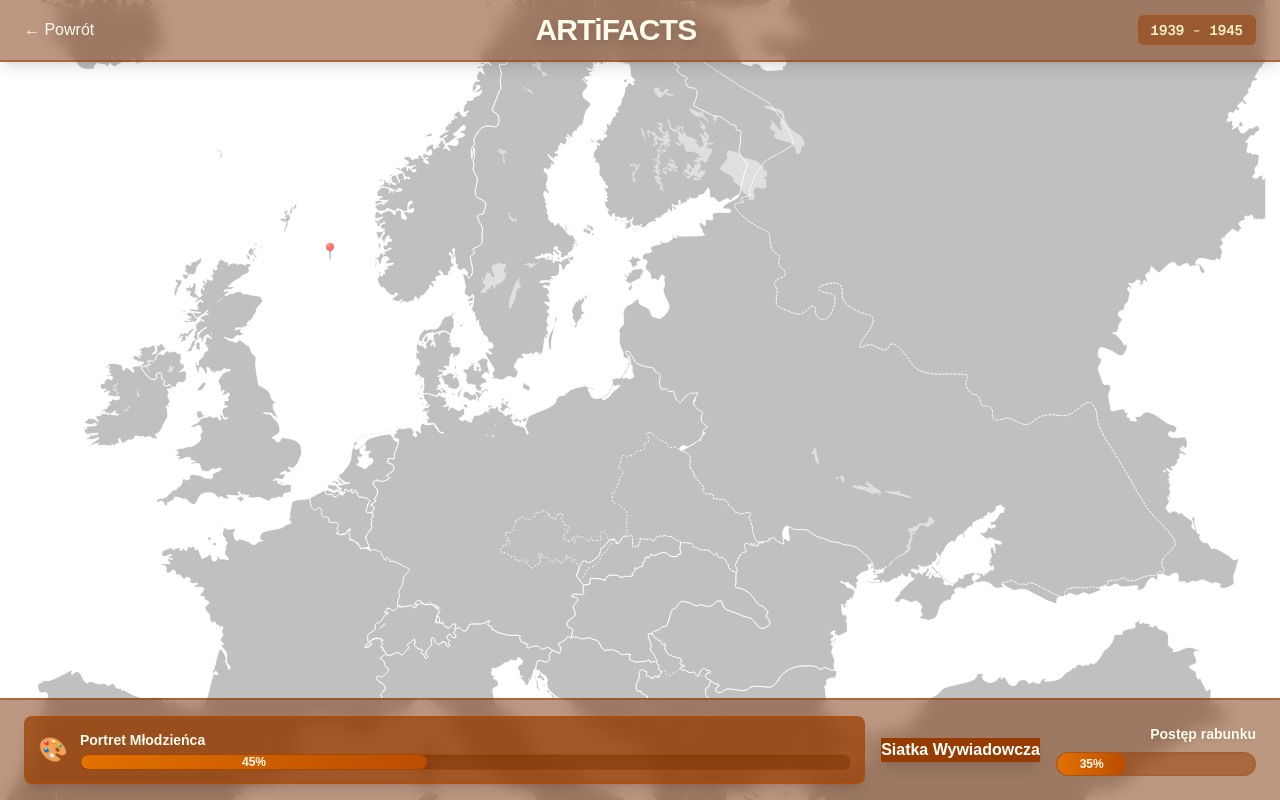
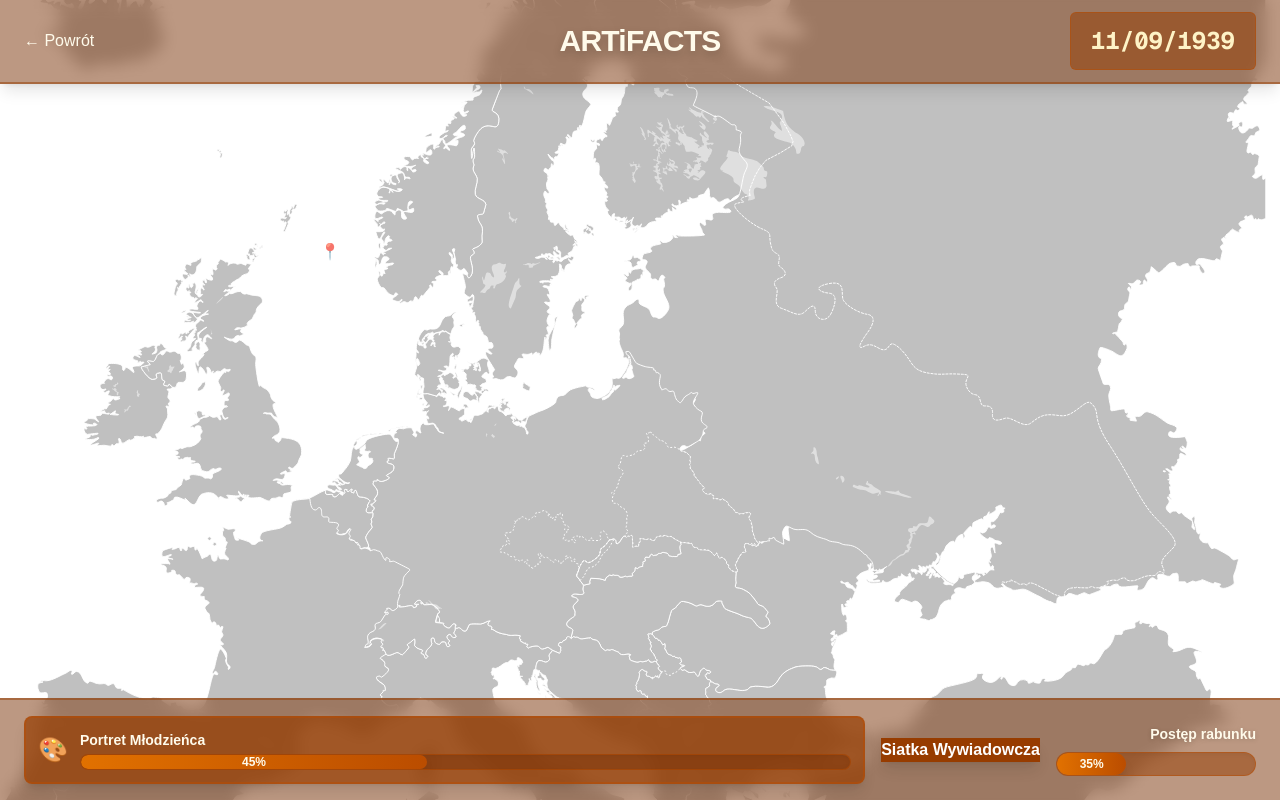
Before and after one commit to JaQubus/OneLastHack, a Next.js app: page /map in a window 1280 px wide. Built offline with nearby package versions, Linux system fonts and the light colour scheme.

Commit message:
Added timeline

```diff
--- /dev/null
+++ b/app/components/Timeline.tsx
@@ -0,0 +1,68 @@
+'use client';
+
+import { useState, useEffect } from 'react';
+
+interface TimelineProps {
+  initialDate?: Date;
+  speed?: number; // milliseconds per day
+  className?: string;
+}
+
+const Timeline = ({
+  initialDate = new Date('1939-09-01'),
+  speed = 500, // 1 second = 1 day
+  className = ''
+}: TimelineProps) => {
+  const [currentDate, setCurrentDate] = useState<Date>(initialDate);
+  const [isRunning, setIsRunning] = useState<boolean>(true);
+
+  useEffect(() => {
+    if (!isRunning) return;
+
+    const interval = setInterval(() => {
+      setCurrentDate(prevDate => {
+        const newDate = new Date(prevDate);
+        newDate.setDate(newDate.getDate() + 1);
+        return newDate;
+      });
+    }, speed);
+
+    return () => clearInterval(interval);
+  }, [isRunning, speed]);
+
+  const formatDate = (date: Date): string => {
+    const day = date.getDate().toString().padStart(2, '0');
+    const month = (date.getMonth() + 1).toString().padStart(2, '0');
+    const year = date.getFullYear();
+    return `${day}/${month}/${year}`;
+  };
+
+  const toggleCounter = () => {
+    setIsRunning(prev => !prev);
+  };
+
+  const resetCounter = () => {
+    setCurrentDate(initialDate);
+    setIsRunning(false);
+  };
+
+  const fastForward = (days: number) => {
+    setCurrentDate(prevDate => {
+      const newDate = new Date(prevDate);
+      newDate.setDate(newDate.getDate() + days);
+      return newDate;
+    });
+  };
+
+  return (
+    <div className={`date-counter p-2 rounded-lg ${className}`}>
+      <div className="text-center ">
+        <div className="text-2xl font-mono font-bold">
+          {formatDate(currentDate)}
+        </div>
+      </div>
+    </div>
+  );
+}
+
+export default Timeline;
--- a/app/map/page.tsx
+++ b/app/map/page.tsx
@@ -6,6 +6,7 @@ import { useState } from "react";
 import stolenGoodsData from "../data/stolen-goods.json";
 import agentsData from "../data/agents.json";
 import skillsData from "../data/skills.json";
+import Timeline from "../components/Timeline";
 
 type StolenGood = {
   id: number;
@@ -72,9 +73,11 @@ export default function MapPage() {
           <Link href="/" className="btn btn-ghost btn-sm text-amber-50 hover:bg-amber-800/50 transition-all">
             ← Powrót
           </Link>
-          <h1 className="text-2xl font-bold text-amber-50 drop-shadow-lg sm:text-3xl tracking-tight">ARTiFACTS</h1>
+          <h1 className="text-2xl font-bold text-amber-50 drop-shadow-lg sm:text-3xl tracking-tight absolute left-1/2 transform -translate-x-1/2">
+            ARTiFACTS
+          </h1>
           <div className="text-sm font-mono text-amber-100 bg-amber-800/50 px-3 py-1 rounded-md border border-amber-700/50">
-            <span className="font-semibold">1939</span> - <span className="font-semibold">1945</span>
+            <Timeline />
           </div>
         </div>
       </header>
```
